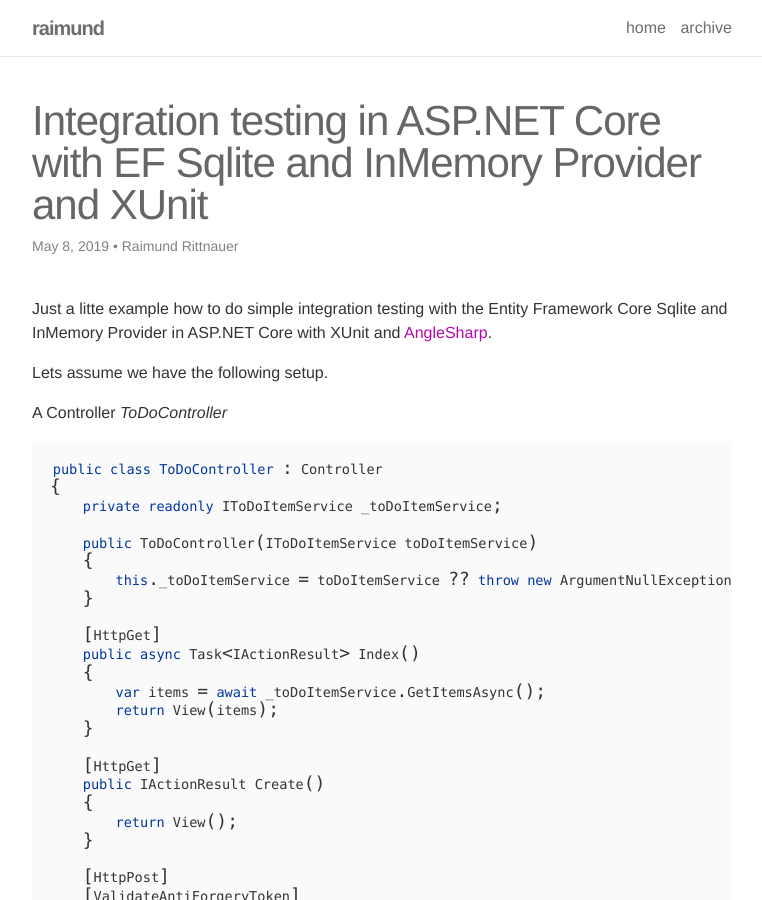
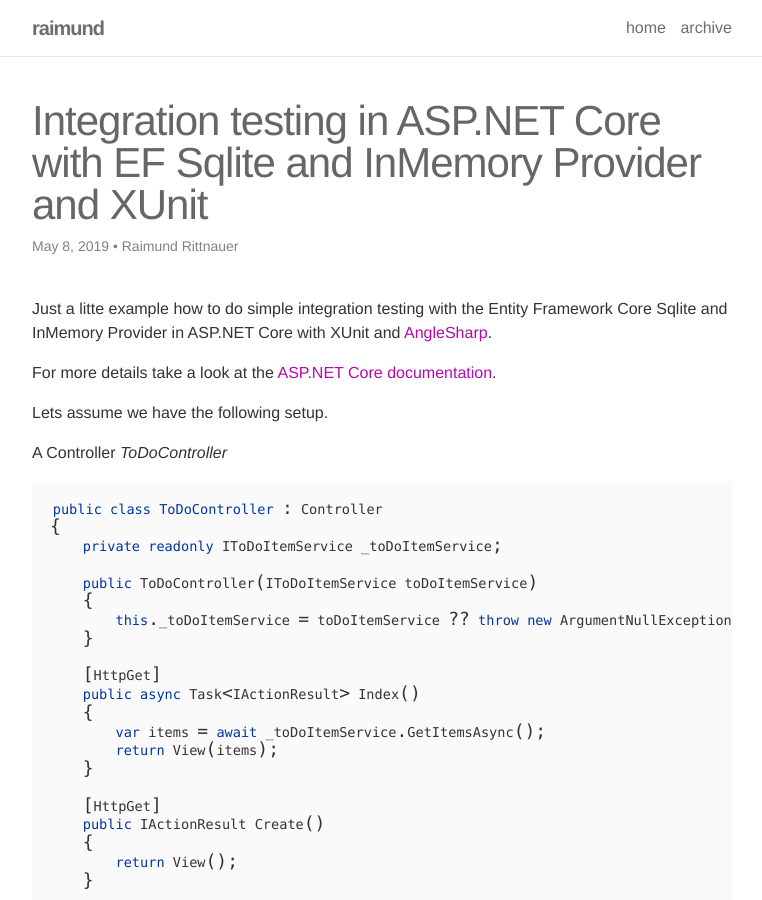
Before and after one commit to raaaimund/raaaimund.github.io, a Jekyll site: the page built from _posts/2019-05-08-aspnet-core-integration-testing.md, in a window 1280 px wide and 900 px high. Shown: the whole window, without its empty margins (258-1020 px from the left). Built offline with Jekyll 4.4.1, drawn with Linux system fonts in a browser that asks for light colours; nearby versions of some CDN libraries; comment, search, counter and statistics services are not loaded.

Commit message:
added link to asp.net core documentation

```diff
--- a/_posts/2019-05-08-aspnet-core-integration-testing.md
+++ b/_posts/2019-05-08-aspnet-core-integration-testing.md
@@ -15,7 +15,9 @@ tags:
  - xunit
 ---
 
-Just a litte example how to do simple integration testing with the Entity Framework Core Sqlite and InMemory Provider in ASP.NET Core with XUnit and [AngleSharp][3]{:target="_blank"}.
+Just a litte example how to do simple integration testing with the Entity Framework Core Sqlite and InMemory Provider in ASP.NET Core with XUnit and [AngleSharp][2]{:target="_blank"}.
+
+For more details take a look at the [ASP.NET Core documentation][4]{:target="_blank"}.
 
 Lets assume we have the following setup.
 
```
Also changed, not shown: other parts of _posts/2019-05-08-aspnet-core-integration-testing.md (+1 -0 lines).
